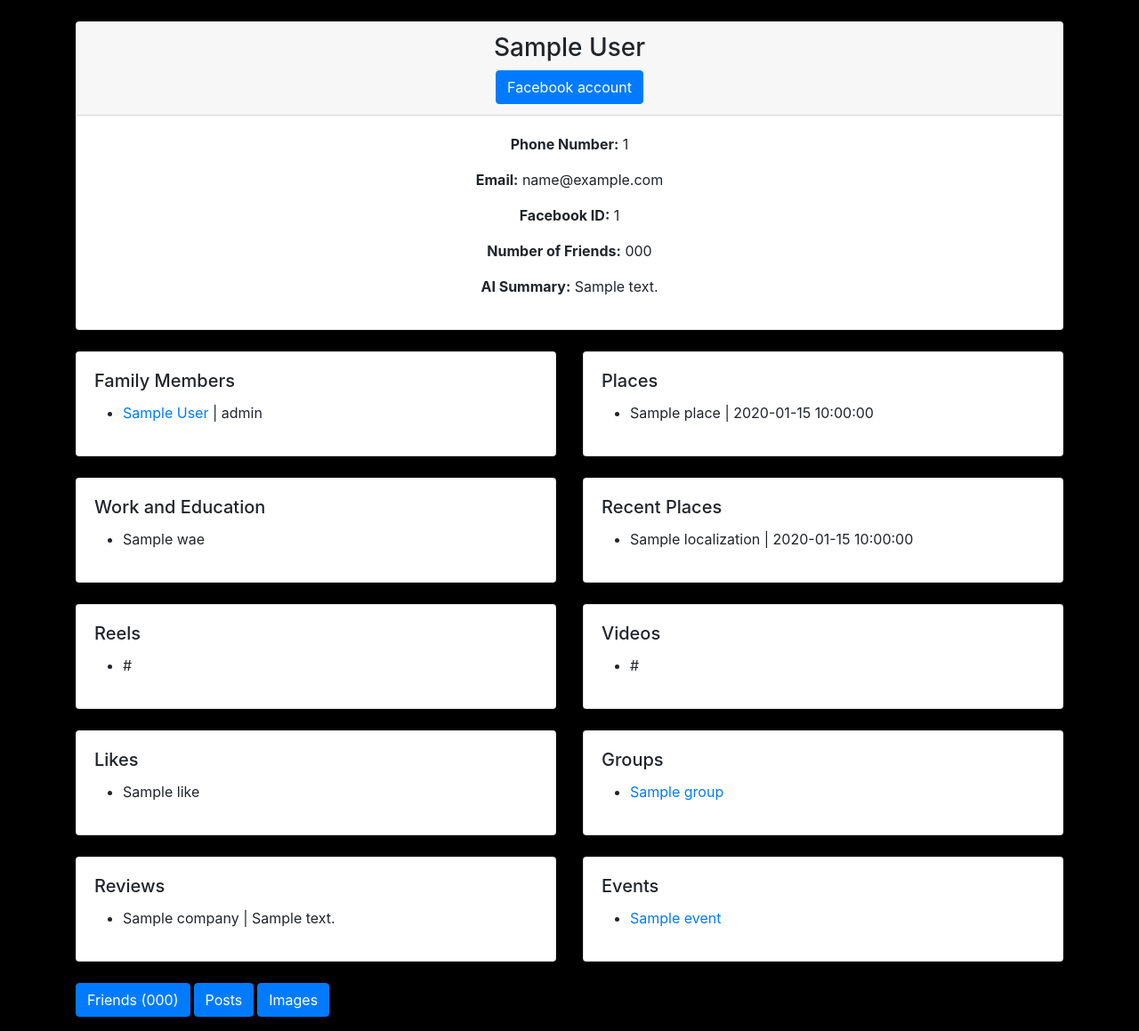
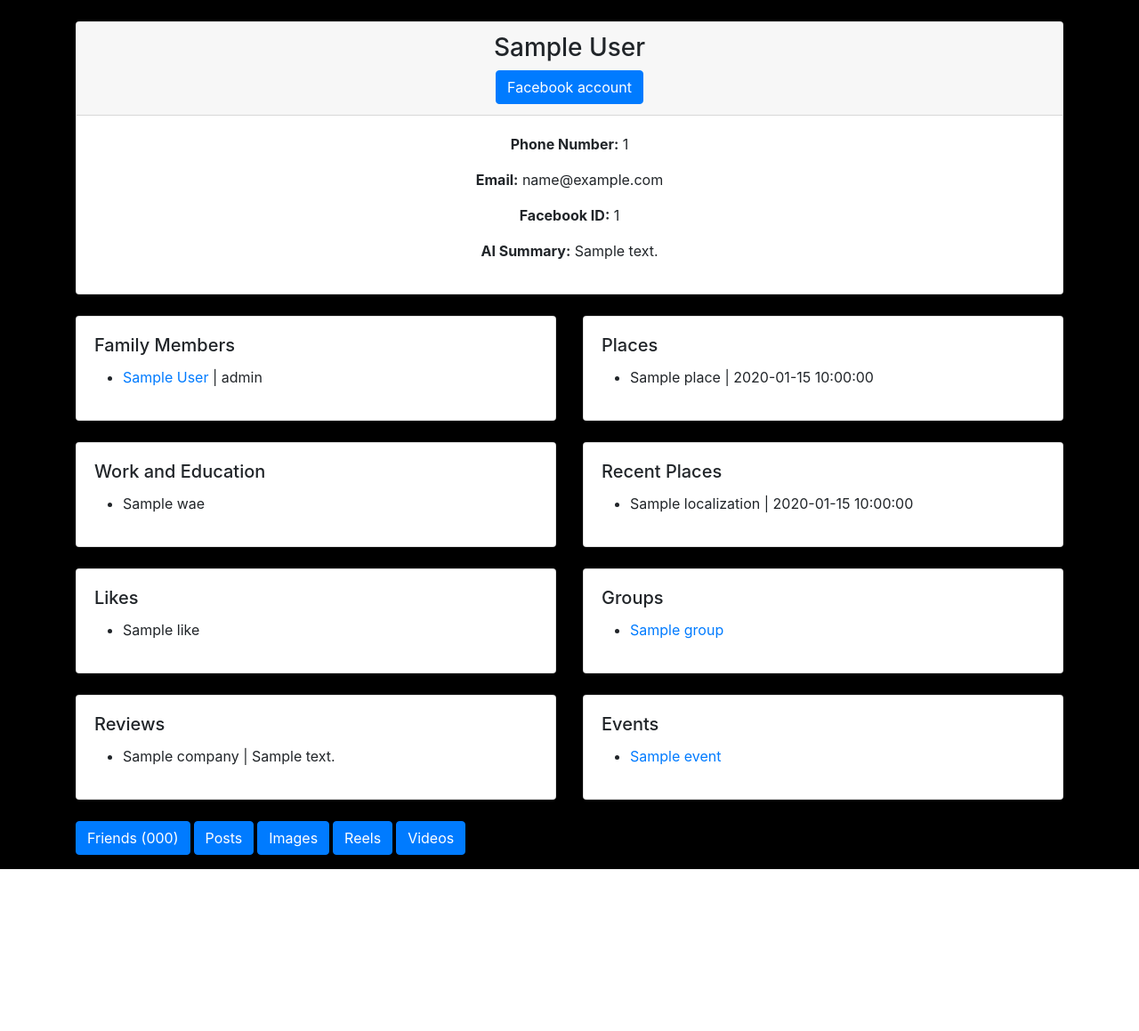
Before and after one commit to DEENUU1/meta-spy, a FastAPI app: template facebookspy/templates/person_detail.html in a window 1280 px wide. Shown: the whole page at 89% size. After the commit the page ends 977 px from the top, so only its background shows below. Run offline with FastAPI, Linux system fonts and the light colour scheme; the template is opened without the code that fills it: most values are stand-ins (such as "Sample title", 1, 10 or a date in 2020); some libraries are stand-ins or nearby versions.

Commit message:
Update cards grid (#324)

```diff
--- a/facebookspy/templates/person_detail.html
+++ b/facebookspy/templates/person_detail.html
@@ -9,15 +9,21 @@
       <a href="{{ person.url }}" class="btn btn-primary">Facebook account</a>
     </div>
     <div class="card-body">
+      {% if person.phone_number %}
       <p><strong>Phone Number:</strong> {{ person.phone_number }}</p>
+      {% endif %}
+      {% if person.email %}
       <p><strong>Email:</strong> {{ person.email }}</p>
+      {% endif %}
       <p><strong>Facebook ID:</strong> {{ person.facebook_id }}</p>
-      <p><strong>Number of Friends:</strong> {{ person.number_of_friends }}</p>
+      {% if person.ai_summary %}
       <p><strong>AI Summary:</strong> {{ person.ai_summary }}</p>
+      {% endif %}
     </div>
   </div>
 
-  <div class="row mt-4">
+<div class="row mt-4" >
+  {% if person.family_member %}
     <div class="col-md-6 mb-4">
       <div class="card">
         <div class="card-body">
@@ -30,6 +36,8 @@
         </div>
       </div>
     </div>
+  {% endif %}
+  {% if person.places %}
     <div class="col-md-6 mb-4">
       <div class="card">
         <div class="card-body">
@@ -42,9 +50,10 @@
         </div>
       </div>
     </div>
-  </div>
+  {% endif %}
 
-  <div class="row">
+
+  {% if person.work_and_education %}
     <div class="col-md-6 mb-4">
       <div class="card">
         <div class="card-body">
@@ -57,6 +66,8 @@
         </div>
       </div>
     </div>
+  {% endif %}
+  {% if person.recent_places %}
     <div class="col-md-6 mb-4">
       <div class="card">
         <div class="card-body">
@@ -69,48 +80,24 @@
         </div>
       </div>
     </div>
-  </div>
+    {% endif %}
 
-  <div class="row">
-    <div class="col-md-6 mb-4">
-      <div class="card">
-        <div class="card-body">
-          <h5 class="card-title">Reels</h5>
-          <ul>
-            {% for reel in person.reels %}
-              <li>{{ reel.url }}</li>
-            {% endfor %}
-          </ul>
-        </div>
-      </div>
-    </div>
-    <div class="col-md-6 mb-4">
-      <div class="card">
-        <div class="card-body">
-          <h5 class="card-title">Videos</h5>
-          <ul>
-            {% for video in person.videos %}
-              <li>{{ video.url }}</li>
-            {% endfor %}
-          </ul>
-        </div>
-      </div>
-    </div>
-  </div>
 
-  <div class="row">
+  {% if person.likes %}
     <div class="col-md-6 mb-4">
       <div class="card">
         <div class="card-body">
           <h5 class="card-title">Likes</h5>
           <ul>
             {% for like in person.likes %}
-              <li>{{ like.name }}</li>
+              <li> {{ like.name }}</li>
             {% endfor %}
           </ul>
         </div>
       </div>
     </div>
+  {% endif %}
+  {% if person.groups %}
     <div class="col-md-6 mb-4">
       <div class="card">
         <div class="card-body">
@@ -123,9 +110,10 @@
         </div>
       </div>
     </div>
-  </div>
+  {% endif %}
 
-  <div class="row">
+
+  {% if person.reviews %}
     <div class="col-md-6 mb-4">
       <div class="card">
         <div class="card-body">
@@ -138,6 +126,8 @@
         </div>
       </div>
     </div>
+  {% endif %}
+  {% if person.events %}
     <div class="col-md-6 mb-4">
       <div class="card">
         <div class="card-body">
@@ -150,7 +140,8 @@
         </div>
       </div>
     </div>
-  </div>
+  {% endif %}
+</div>
 
 
   <p class="d-inline-flex gap-1">
@@ -162,6 +153,12 @@
       </a>
       <a class="btn btn-primary" data-bs-toggle="collapse" href="#images" role="button" aria-expanded="false" aria-controls="collapseExample">
           Images
+      </a>
+      <a class="btn btn-primary" data-bs-toggle="collapse" href="#reels" role="button" aria-expanded="false" aria-controls="collapseExample">
+          Reels
+      </a>
+      <a class="btn btn-primary" data-bs-toggle="collapse" href="#videos" role="button" aria-expanded="false" aria-controls="collapseExample">
+          Videos
       </a>
   </p>
 
@@ -177,6 +174,29 @@
   </div>
 </div>
 
+  <div class="collapse" id="reels">
+  <div class="card card-body">
+    <div class="row">
+        {% for reel in person.reels %}
+          <div class="col-md-4 mb-3">
+            <li><a href="{{ video.url }}">{{ reel.url }}</a></li>
+          </div>
+        {% endfor %}
+    </div>
+  </div>
+</div>
+
+  <div class="collapse" id="videos">
+  <div class="card card-body">
+    <div class="row">
+        {% for video in person.videos %}
+          <div class="col-md-4 mb-3">
+            <li><a href="{{ video.url }}">{{ video.url }}</a></li>
+          </div>
+        {% endfor %}
+    </div>
+  </div>
+</div>
 
    <div class="collapse" id="posts">
       <div class="card card-body">
```
